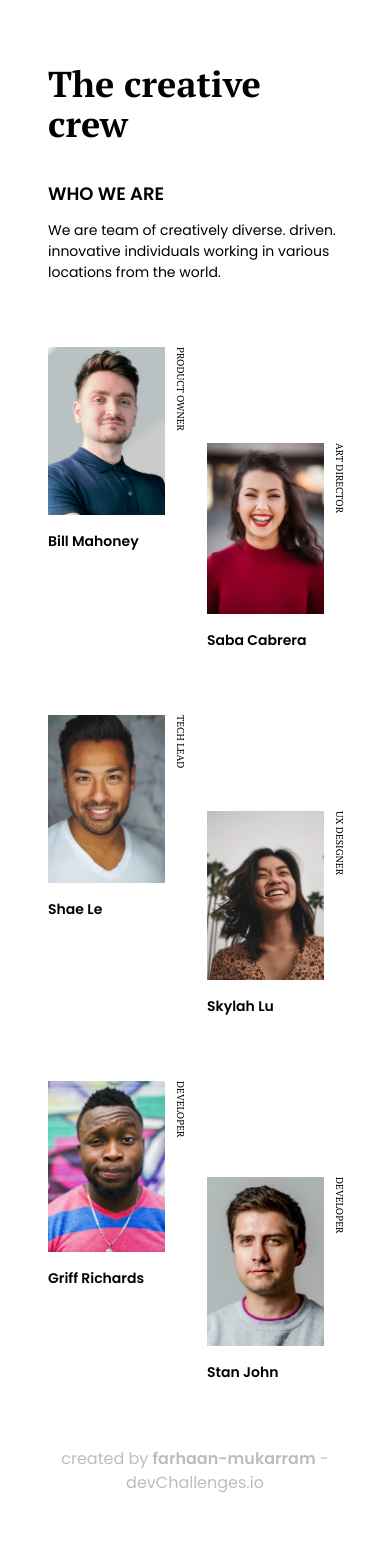
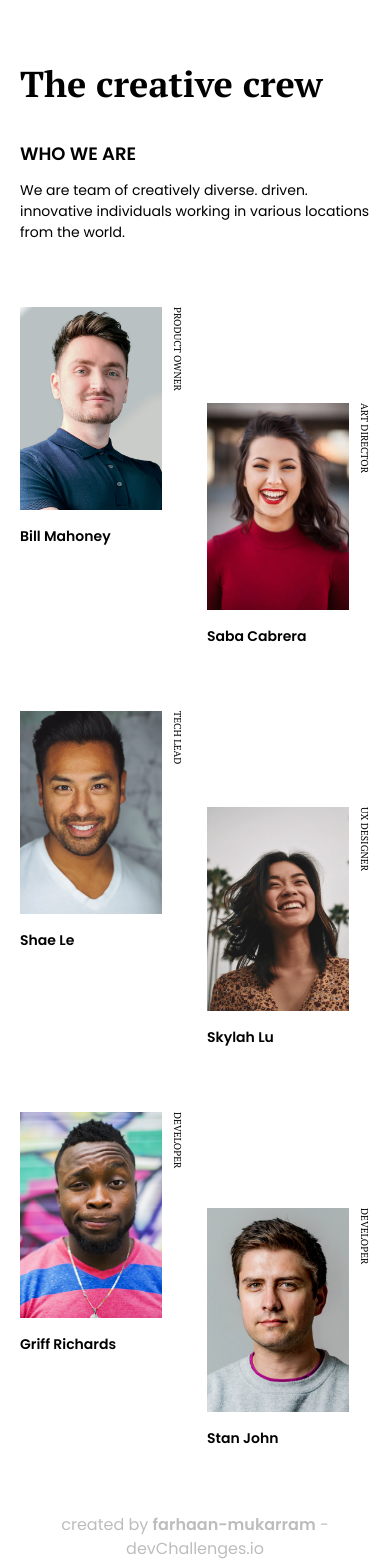
Before and after one commit to farhaan-mukarram/dev-challenges-my-team-page, a React (Vite) app: page / in a window 390 px wide. Shown: the top 1568 px of the page. Before the commit the page ends 1519 px from the top, so only its background shows below. Built offline with nearby package versions, Linux system fonts and the light colour scheme.

Commit message:
Implement tablet view

```diff
--- a/src/App.tsx
+++ b/src/App.tsx
@@ -17,7 +17,7 @@ const App = () => {
 
   return (
     <div className="mx-auto max-w-7xl">
-      <div className="flex flex-col min-h-screen px-12 py-16 space-y-16 lg:px-40 lg:py-28 lg:space-y-28">
+      <div className="flex flex-col min-h-screen px-5 py-16 space-y-16 md:px-12 lg:px-40 lg:py-28 lg:space-y-28">
         <div className="flex flex-col items-start space-y-9 lg:space-y-0 lg:flex-row">
           <p className="text-4xl font-bold basis-full font-pt-serif">
             The creative crew
@@ -25,13 +25,13 @@ const App = () => {
 
           <div className="flex flex-col space-y-3 basis-auto">
             <p className="text-lg font-semibold">WHO WE ARE</p>
-            <p className="lg:text-lg text-[0.875rem] font-normal">
+            <p className="md:text-lg text-[0.875rem] font-normal">
               We are team of creatively diverse. driven. innovative individuals
               working in various locations from the world.
             </p>
           </div>
         </div>
-        <main className="grid grid-cols-2 lg:grid-cols-3 gap-x-6 gap-y-16 lg:gap-x-16 lg:gap-y-28 [&>*:nth-child(even)]:mt-24 [&>*:nth-child(3n+2)]:lg:mt-24">
+        <main className="grid grid-cols-2 lg:grid-cols-3 gap-x-6 gap-y-16 md:gap-x-10 md:gap-y-20 lg:gap-x-16 lg:gap-y-28 [&>*:nth-child(even)]:mt-24 [&>*:nth-child(3n+2)]:lg:mt-24">
           {crewMembers.map(({ name, title, picture }, idx) => (
             <figure key={idx} className="flex flex-col space-y-4">
               <figure className="flex items-start space-x-2 lg:space-x-3">
@@ -41,12 +41,12 @@ const App = () => {
                   className="max-w-[87%]"
                 />
 
-                <figcaption className="text-[0.625rem] lg:text-xs font-normal uppercase writing-vertical-lr font-pt-serif">
+                <figcaption className="text-[0.625rem] md:text-xs font-normal uppercase writing-vertical-lr font-pt-serif">
                   {title}
                 </figcaption>
               </figure>
 
-              <figcaption className="text-[0.875rem] lg:text-lg font-semibold">
+              <figcaption className="text-[0.875rem] md:text-lg font-semibold">
                 {name}
               </figcaption>
             </figure>
@@ -54,7 +54,7 @@ const App = () => {
         </main>
       </div>
 
-      <footer className="px-12 mb-6 lg:px-40">
+      <footer className="px-5 mb-6 lg:px-40">
         <p className="font-medium text-center text-[#BDBDBD]">
           created by{" "}
           <span className="font-bold">
```
